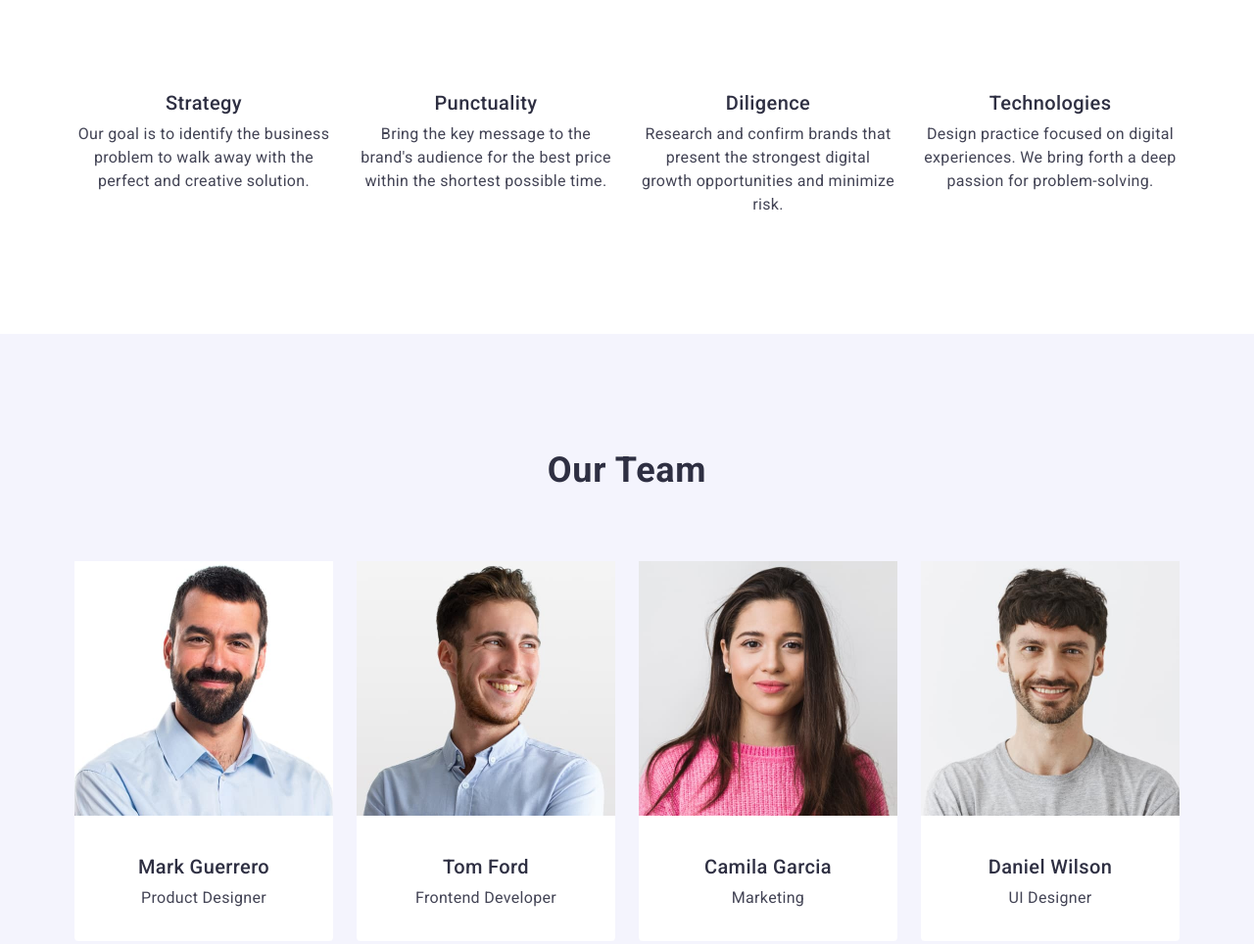
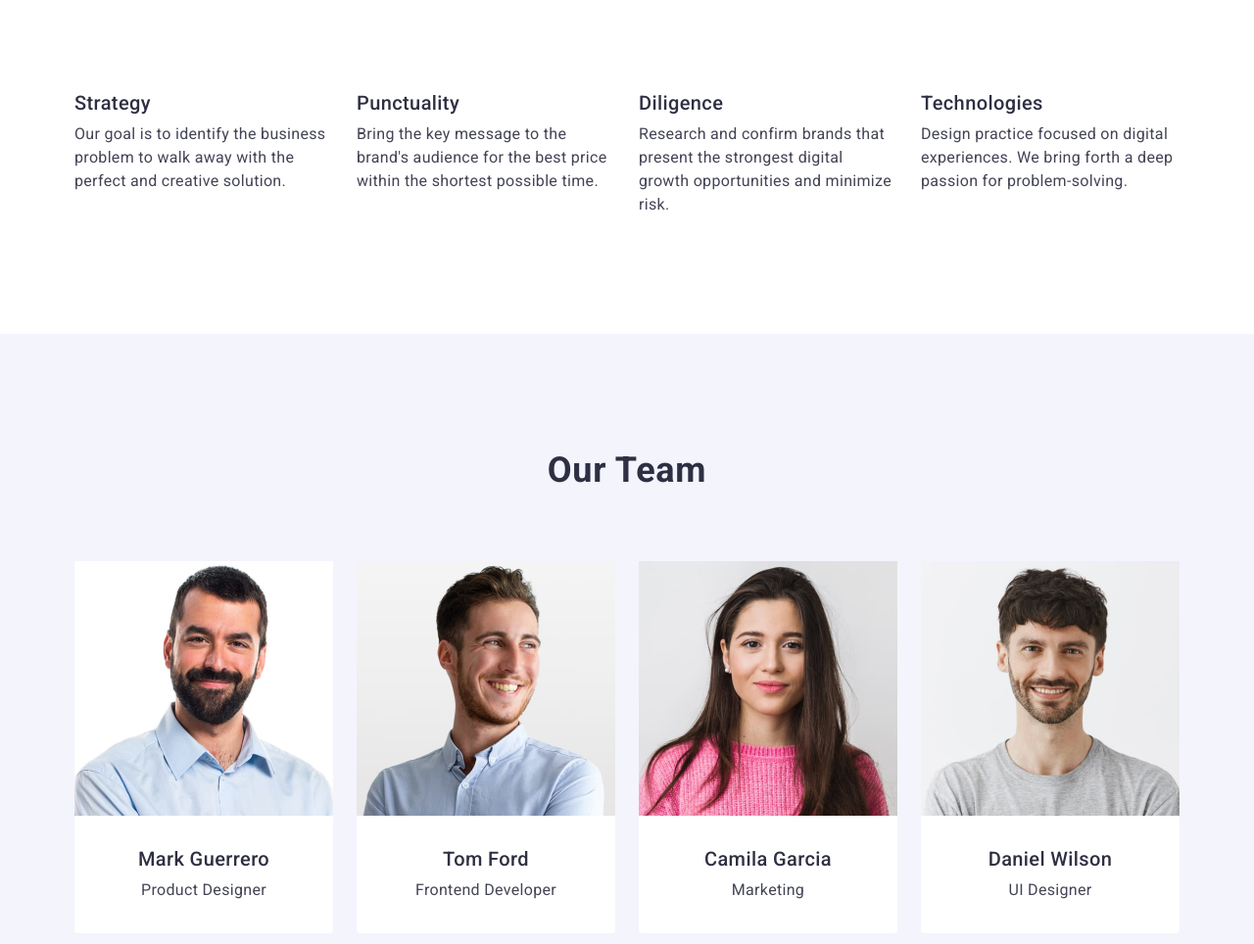
Before and after one commit to olena-l/goit-markup-hw-03, a plain HTML site: page index.html in a window 1280 px wide. Shown: the part 700-1664 px from the top of the page at 98% size. Drawn offline with nearby package versions, Linux system fonts and the light colour scheme.

Commit message:
changes with comments

```diff
--- a/css/styles.css
+++ b/css/styles.css
@@ -191,14 +191,13 @@ img {
   margin-bottom: 72px;
 }
 
-.principles-subtitle,
-.subtitle-item {
+.principles-subtitle {
   font-family: inherit;
   font-weight: 500;
   font-size: 20px;
   line-height: 1.2;
   letter-spacing: 0.02em;
-  text-align: center;
+  text-align: left;
   color: #2e2f42;
   margin-bottom: 8px;
 }
@@ -207,13 +206,13 @@ img {
   width: 264px;
 }
 
-.subtitle-text {
+.principles-text {
   font-family: inherit;
   font-size: 16px;
   line-height: 1.5;
   letter-spacing: 0.02em;
   color: #434455;
-  text-align: center;
+  text-align: left;
 }
 
 .section-title {
@@ -258,21 +257,20 @@ img {
 }
 .team-list {
   display: flex;
-  /* flex-wrap: wrap; */
+  flex-wrap: wrap;
   gap: 24px;
 }
 
-.card-team {
+.team-card {
   padding: 32px 0px;
 }
 
-.card-color {
+.team-item {
   background-color: #fff;
-  display: flex;
-  align-items: center;
-  justify-content: center;
-  flex-direction: column;
-  gap: 8px;
+  /* align-items: center;
+  justify-content: center; */
+  /* flex-direction: column; */
+  gap: 24px;
   border-radius: 0px 0px 4px 4px;
 }
 
@@ -287,24 +285,44 @@ img {
   row-gap: 48px;
 }
 
-.portfolio-item {
+/* .portfolio-item {
   width: calc((100% - 48px) / 3);
-}
+} */
 
 .portfolio-card {
-  display: flex;
-  flex-wrap: wrap;
-  align-items: flex-start;
+  /* align-items: flex-start;
   justify-content: center;
-  flex-direction: column;
+  flex-direction: column; */
   border-bottom: 1px solid #e7e9fc;
   border-left: 1px solid #e7e9fc;
   border-right: 1px solid #e7e9fc;
 
-  gap: 8px;
+  gap: 24px;
   padding: 32px 16px;
 }
 
+.portfolio-subtitle,
+.team-subtitle {
+  font-weight: 500;
+  font-size: 20px;
+  line-height: 1.2;
+  letter-spacing: 0.02em;
+  color: #2e2f42;
+  margin-bottom: 8px;
+}
+
+.portfolio-text,
+.team-text {
+  font-weight: 400;
+  font-size: 16px;
+  line-height: 1.5;
+  letter-spacing: 0.02em;
+  color: #434455;
+}
+
+.text-center {
+  text-align: center;
+}
 .footer {
   background-color: #2e2f42;
   padding: 100px 0px;
@@ -315,7 +333,12 @@ img {
   margin-bottom: 16px;
 }
 
-.footer-subtitle-text {
+.footer-text {
   color: #f4f4fd;
   width: 264px;
+  text-align: left;
+  font-weight: 400;
+  font-size: 16px;
+  line-height: 1.5;
+  letter-spacing: 0.02em;
 }
--- a/index.html
+++ b/index.html
@@ -66,28 +66,28 @@
           <ul class="principles-list">
             <li class="principles-item">
               <h3 class="principles-subtitle">Strategy</h3>
-              <p class="subtitle-text">
+              <p class="principles-text">
                 Our goal is to identify the business problem to walk away with
                 the perfect and creative solution.
               </p>
             </li>
             <li class="principles-item">
               <h3 class="principles-subtitle">Punctuality</h3>
-              <p class="subtitle-text">
+              <p class="principles-text">
                 Bring the key message to the brand's audience for the best price
                 within the shortest possible time.
               </p>
             </li>
             <li class="principles-item">
               <h3 class="principles-subtitle">Diligence</h3>
-              <p class="subtitle-text">
+              <p class="principles-text">
                 Research and confirm brands that present the strongest digital
                 growth opportunities and minimize risk.
               </p>
             </li>
             <li class="principles-item">
               <h3 class="principles-subtitle">Technologies</h3>
-              <p class="subtitle-text">
+              <p class="principles-text">
                 Design practice focused on digital experiences. We bring forth a
                 deep passion for problem-solving.
               </p>
@@ -99,52 +99,54 @@
         <div class="container">
           <h2 class="subtitle subtitle-team">Our Team</h2>
           <ul class="team-list">
-            <li class="card-color">
+            <li class="team-item">
               <img
                 src="./images/mark.jpg"
                 alt="Mark Guerrero"
                 width="264"
                 height="260"
               />
-              <div class="card-team">
-                <h3 class="subtitle-item">Mark Guerrero</h3>
-                <p class="subtitle-text">Product Designer</p>
+              <div class="team-card">
+                <h3 class="team-subtitle text-center">Mark Guerrero</h3>
+                <p class="team-text text-center text-center">
+                  Product Designer
+                </p>
               </div>
             </li>
-            <li class="card-color">
+            <li class="team-item">
               <img
                 src="./images/tom.jpg"
                 alt="Tom Ford"
                 width="264"
                 height="260"
               />
-              <div class="card-team">
-                <h3 class="subtitle-item">Tom Ford</h3>
-                <p class="subtitle-text">Frontend Developer</p>
+              <div class="team-card">
+                <h3 class="team-subtitle text-center">Tom Ford</h3>
+                <p class="team-text text-center">Frontend Developer</p>
               </div>
             </li>
-            <li class="card-color">
+            <li class="team-item">
               <img
                 src="./images/camila.jpg"
                 alt="Camila Garcia"
                 width="264"
                 height="260"
               />
-              <div class="card-team">
-                <h3 class="subtitle-item">Camila Garcia</h3>
-                <p class="subtitle-text">Marketing</p>
+              <div class="team-card">
+                <h3 class="team-subtitle text-center">Camila Garcia</h3>
+                <p class="team-text text-center">Marketing</p>
               </div>
             </li>
-            <li class="card-color">
+            <li class="team-item">
               <img
                 src="./images/daniel.jpg"
                 alt="Daniel Wilson"
                 width="264"
                 height="260"
               />
-              <div class="card-team">
-                <h3 class="subtitle-item">Daniel Wilson</h3>
-                <p class="subtitle-text">UI Designer</p>
+              <div class="team-card">
+                <h3 class="team-subtitle text-center">Daniel Wilson</h3>
+                <p class="team-text text-center">UI Designer</p>
               </div>
             </li>
           </ul>
@@ -162,8 +164,8 @@
                 height="300"
               />
               <div class="portfolio-card">
-                <h3 class="subtitle-item">Banking App</h3>
-                <p class="subtitle-text">App</p>
+                <h3 class="portfolio-subtitle">Banking App</h3>
+                <p class="portfolio-text">App</p>
               </div>
             </li>
             <li class="portfolio-item">
@@ -174,8 +176,8 @@
                 height="300"
               />
               <div class="portfolio-card">
-                <h3 class="subtitle-item">Cashless Payment</h3>
-                <p class="subtitle-text">Marketing</p>
+                <h3 class="portfolio-subtitle">Cashless Payment</h3>
+                <p class="portfolio-text">Marketing</p>
               </div>
             </li>
             <li class="portfolio-item">
@@ -186,8 +188,8 @@
                 height="300"
               />
               <div class="portfolio-card">
-                <h3 class="subtitle-item">Meditation App</h3>
-                <p class="subtitle-text">App</p>
+                <h3 class="portfolio-subtitle">Meditation App</h3>
+                <p class="portfolio-text">App</p>
               </div>
             </li>
             <li class="portfolio-item">
@@ -198,8 +200,8 @@
                 height="300"
               />
               <div class="portfolio-card">
-                <h3 class="subtitle-item">Taxi Service</h3>
-                <p class="subtitle-text">Marketing</p>
+                <h3 class="portfolio-subtitle">Taxi Service</h3>
+                <p class="portfolio-text">Marketing</p>
               </div>
             </li>
             <li class="portfolio-item">
@@ -210,8 +212,8 @@
                 height="300"
               />
               <div class="portfolio-card">
-                <h3 class="subtitle-item">Screen Illustrations</h3>
-                <p class="subtitle-text">Design</p>
+                <h3 class="portfolio-subtitle">Screen Illustrations</h3>
+                <p class="portfolio-text">Design</p>
               </div>
             </li>
             <li class="portfolio-item">
@@ -222,8 +224,8 @@
                 height="300"
               />
               <div class="portfolio-card">
-                <h3 class="subtitle-item">Online Courses</h3>
-                <p class="subtitle-text">Marketing</p>
+                <h3 class="portfolio-subtitle">Online Courses</h3>
+                <p class="portfolio-text">Marketing</p>
               </div>
             </li>
           </ul>
@@ -235,7 +237,7 @@
         <a class="logo footer-logo" href="./index.html"
           >Web<span class="logo-light">Studio</span></a
         >
-        <p class="subtitle-text footer-subtitle-text">
+        <p class="subtitle-text footer-text">
           Increase the flow of customers and sales for your business with
           digital marketing & growth solutions.
         </p>
```
